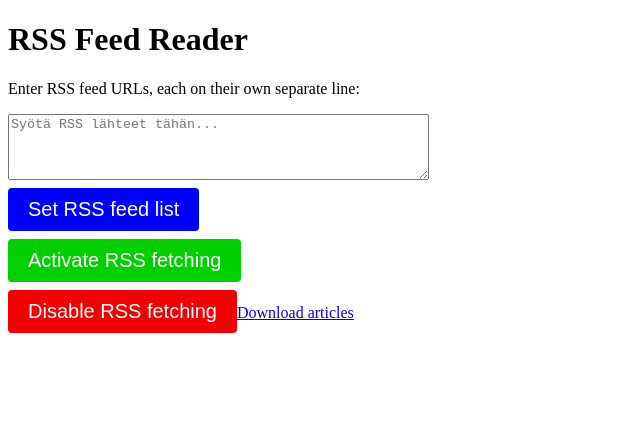
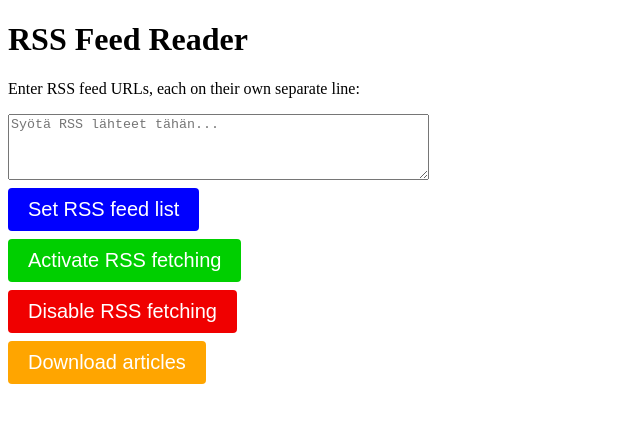
Before and after one commit to uh-dcm/news-article-collection-container, a React (Vite) app in the folder client/: page / in a window 1280 px wide. Shown: the top 422 px of the page, without its empty margins (0-640 px from the left). Built offline with nearby package versions, Linux system fonts and the light colour scheme; no server answers.

Commit message:
refactor(json-parser): update parser frontend button component
update button component to conform to the style of other <button>-components,
also for the css itself.

Issue: #3

```diff
--- a/client/src/App.jsx
+++ b/client/src/App.jsx
@@ -25,6 +25,15 @@ function App() {
   const handleFetchStop = () => {
     stopFetching();
   };
+
+  const handleArticleDownload = () => {
+    const link = document.createElement('a');
+    link.href = 'http://localhost:4000/api/articles';
+    link.setAttribute('download', 'articles.json');
+    document.body.appendChild(link);
+    link.click();
+    document.body.removeChild(link);
+  }
 
   useEffect(() => {
     const fetchFeedUrls = async () => {
@@ -98,9 +107,23 @@ function App() {
         >
           Disable RSS fetching
         </button>
-        <a href="http://localhost:4000/api/articles" download="articles.json">
+        <br />
+        <button
+          onClick={handleArticleDownload}
+          className="hae"
+          style={{
+            fontSize: "20px",
+            padding: "10px 20px",
+            margin: "4px 0px",
+            backgroundColor: "#FFA500",
+            color: "white",
+            border: "none",
+            borderRadius: "4px",
+            cursor: "pointer",
+          }}
+        >
           Download articles
-        </a>
+        </button>
       </div>
     </div>
   );
```
